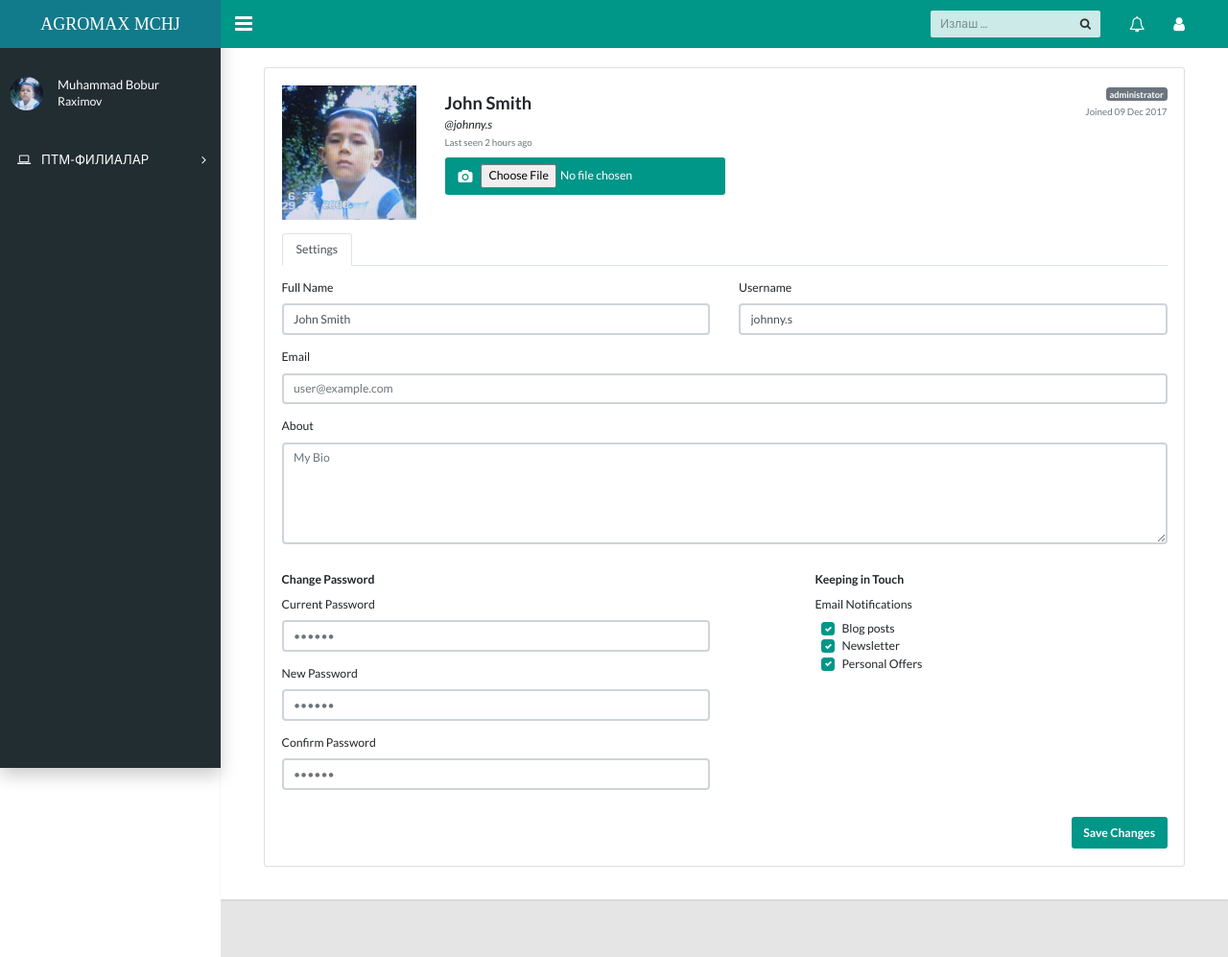
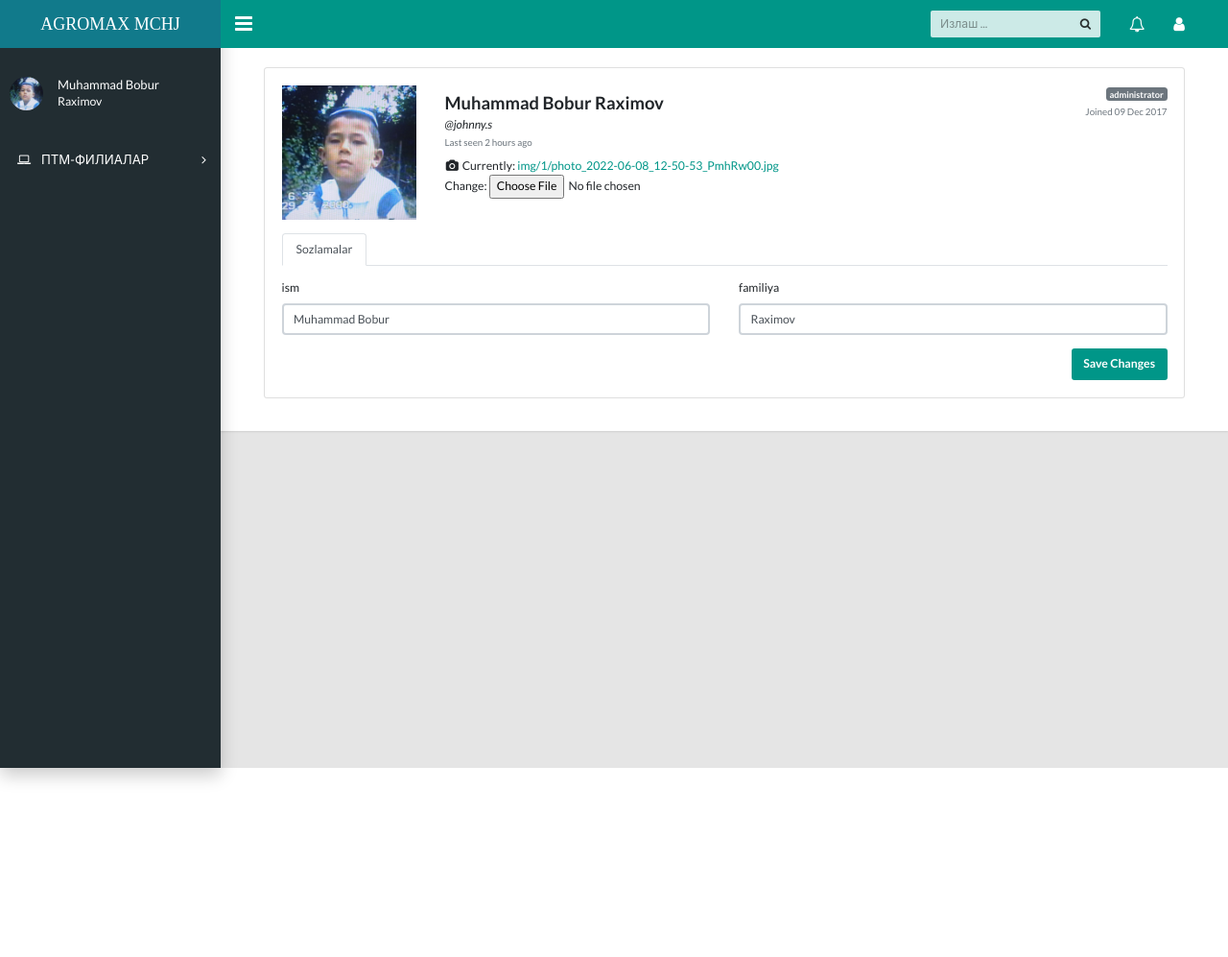
Before and after one commit to Muhammad513/AGROMAXMCHJ, a Django app: page /setting in a window 1280 px wide. Shown: the whole page at 96% size. After the commit the page ends 814 px from the top, so only its background shows below. Run offline with Django 4.2, Linux system fonts and the light colour scheme; a user stored in the database is signed in; data comes from the database, SQL or seed files in the repository; both versions use the stored data as it was after the commit; parts of the project's set-up code (start-up, migrations or seed data) failed here and were passed over; some libraries are stand-ins or nearby versions.

Commit message:
profil hajmi

```diff
--- a/login/form.py
+++ b/login/form.py
@@ -11,9 +11,12 @@ class ProfileForm(forms.ModelForm):
 
     class Meta:
         model=Profile
-        fields=('firs_name','last_name','pic')
+        fields=('pic','firs_name','last_name')
         widgets={
             'firs_name':forms.TextInput(attrs={'type':'text','class':"form-control"}),
             'last_name':forms.TextInput(attrs={'type':'text','class':"form-control"}),
-            'pic':forms.TextInput(attrs={'type':'file','class':"inputs"}),
+
         }
+        def clean_pic(self):
+            photo=self.clean_data.get("pic")
+            return photo
--- a/login/views.py
+++ b/login/views.py
@@ -27,14 +27,15 @@ def logoutUser(request):
 
 
 def setting(request):
-    profile=Profile.objects.get(id=request.user.profile.id)
-
+    user=request.user.profile.id
+    profile=Profile.objects.get(id=user)
     form=ProfileForm(instance=profile)
-    if request.method == 'POST':
-        form=ProfileForm(request.POST,instance=profile)
+    if request.method == "POST":
+        form=ProfileForm(request.POST,request.FILES,instance=profile)
+        print(form)
         if form.is_valid():
             form.save()
-            return redirect("setting")
+            return redirect('setting')
 
     context={"form":form,"profile":profile}
     return render(request,'homes/setting.html',context)
--- a/templates/homes/setting.html
+++ b/templates/homes/setting.html
@@ -3,6 +3,7 @@
 <main class="app-content">
   <div class="app-title">
     <div class="container">
+
         <div class="row flex-lg-nowrap">
 
           <div class="col">
@@ -21,14 +22,16 @@
                         </div>
                         <div class="col d-flex flex-column flex-sm-row justify-content-between mb-3">
                           <div class="text-center text-sm-left mb-2 mb-sm-0">
-                            <h4 class="pt-sm-2 pb-1 mb-0 text-nowrap">John Smith</h4>
+                            <h4 class="pt-sm-2 pb-1 mb-0 text-nowrap">{{profile.firs_name}} {{profile.last_name}}</h4>
                             <p class="mb-0">@johnny.s</p>
                             <div class="text-muted"><small>Last seen 2 hours ago</small></div>
+                            <form method="post" enctype="multipart/form-data">
+                                {% csrf_token %}
                             <div class="mt-2">
-                              <button class="btn btn-primary" type="button">
+
                                 <i class="fa fa-fw fa-camera"></i>
                                 <span>{{form.pic}}</span>
-                              </button>
+
                             </div>
                           </div>
                           <div class="text-center text-sm-right">
@@ -38,7 +41,7 @@
                         </div>
                       </div>
                       <ul class="nav nav-tabs">
-                        <li class="nav-item"><a href="" class="active nav-link">Settings</a></li>
+                        <li class="nav-item"><a href="" class="active nav-link">Sozlamalar</a></li>
                       </ul>
                       <div class="tab-content pt-3">
                         <div class="tab-pane active">
@@ -48,85 +51,20 @@
                                 <div class="row">
                                   <div class="col">
                                     <div class="form-group">
-                                      <label>Full Name</label>
-                                      <input class="form-control" type="text" name="name" placeholder="John Smith" value="John Smith">
+                                      <label>ism</label>
+                                      {{form.firs_name}}
                                     </div>
                                   </div>
                                   <div class="col">
                                     <div class="form-group">
-                                      <label>Username</label>
-                                      <input class="form-control" type="text" name="username" placeholder="johnny.s" value="johnny.s">
+                                      <label>familiya</label>
+                                      {{form.last_name}}
                                     </div>
                                   </div>
                                 </div>
-                                <div class="row">
-                                  <div class="col">
-                                    <div class="form-group">
-                                      <label>Email</label>
-                                      <input class="form-control" type="text" placeholder="user@example.com">
-                                    </div>
-                                  </div>
                                 </div>
-                                <div class="row">
-                                  <div class="col mb-3">
-                                    <div class="form-group">
-                                      <label>About</label>
-                                      <textarea class="form-control" rows="5" placeholder="My Bio"></textarea>
-                                    </div>
-                                  </div>
-                                </div>
-                              </div>
                             </div>
-                            <div class="row">
-                              <div class="col-12 col-sm-6 mb-3">
-                                <div class="mb-2"><b>Change Password</b></div>
-                                <div class="row">
-                                  <div class="col">
-                                    <div class="form-group">
-                                      <label>Current Password</label>
-                                      <input class="form-control" type="password" placeholder="••••••">
-                                    </div>
-                                  </div>
-                                </div>
-                                <div class="row">
-                                  <div class="col">
-                                    <div class="form-group">
-                                      <label>New Password</label>
-                                      <input class="form-control" type="password" placeholder="••••••">
-                                    </div>
-                                  </div>
-                                </div>
-                                <div class="row">
-                                  <div class="col">
-                                    <div class="form-group">
-                                      <label>Confirm <span class="d-none d-xl-inline">Password</span></label>
-                                      <input class="form-control" type="password" placeholder="••••••"></div>
-                                  </div>
-                                </div>
-                              </div>
-                              <div class="col-12 col-sm-5 offset-sm-1 mb-3">
-                                <div class="mb-2"><b>Keeping in Touch</b></div>
-                                <div class="row">
-                                  <div class="col">
-                                    <label>Email Notifications</label>
-                                    <div class="custom-controls-stacked px-2">
-                                      <div class="custom-control custom-checkbox">
-                                        <input type="checkbox" class="custom-control-input" id="notifications-blog" checked="">
-                                        <label class="custom-control-label" for="notifications-blog">Blog posts</label>
-                                      </div>
-                                      <div class="custom-control custom-checkbox">
-                                        <input type="checkbox" class="custom-control-input" id="notifications-news" checked="">
-                                        <label class="custom-control-label" for="notifications-news">Newsletter</label>
-                                      </div>
-                                      <div class="custom-control custom-checkbox">
-                                        <input type="checkbox" class="custom-control-input" id="notifications-offers" checked="">
-                                        <label class="custom-control-label" for="notifications-offers">Personal Offers</label>
-                                      </div>
-                                    </div>
-                                  </div>
-                                </div>
-                              </div>
-                            </div>
+
                             <div class="row">
                               <div class="col d-flex justify-content-end">
                                 <button class="btn btn-primary" type="submit">Save Changes</button>
```
Also changed, not shown: db.sqlite3, media/img/1/photo_2022-06-08_12-50-53.jpg (added), media/img/1/photo_2022-06-08_12-50-53_PmhRw00.jpg (added), media/img/1/photo_2023-02-22_11-46-52.jpg (added).
